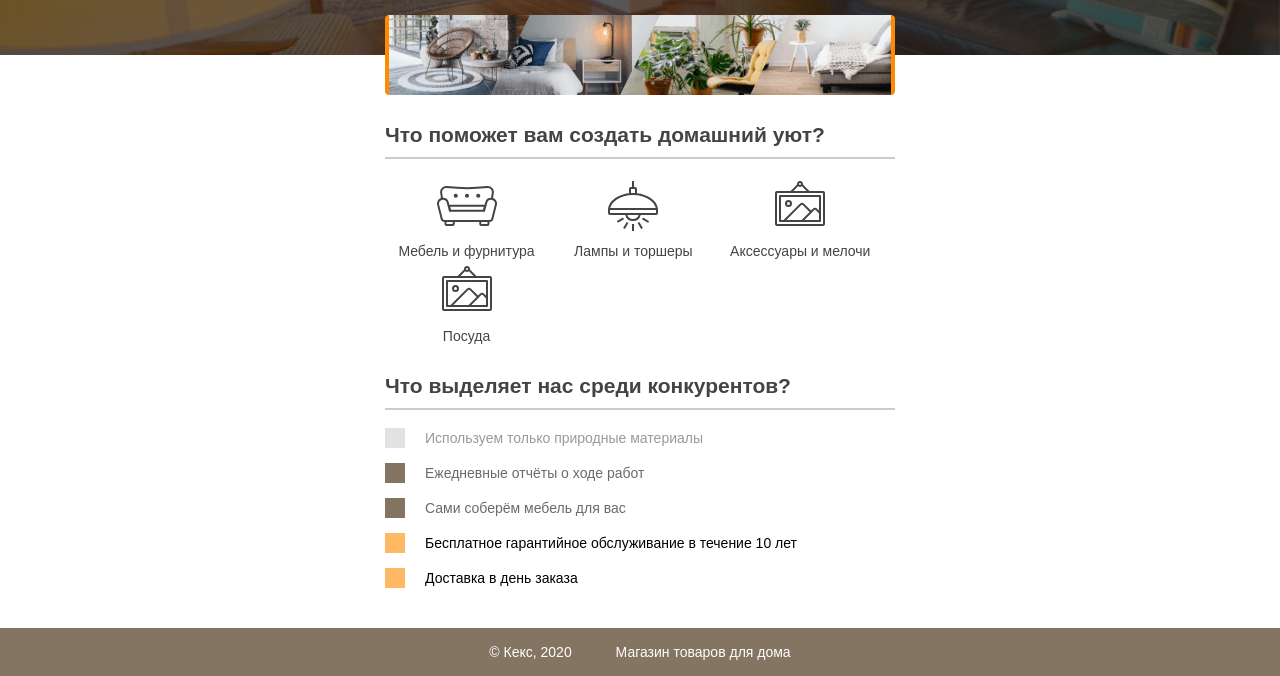
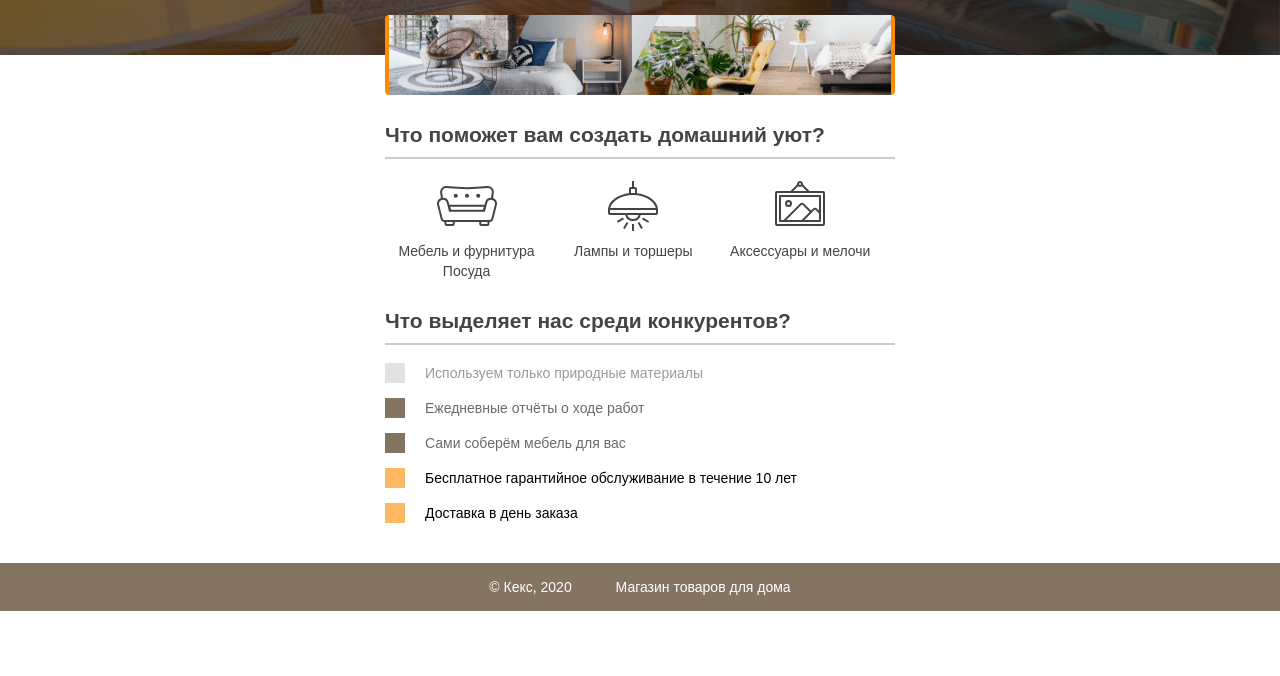
Before and after one commit to mylopert/Simple-page, a plain HTML site: page index.html in a window 1280 px wide. Shown: the part 161-837 px from the top of the page. After the commit the page ends 800 px from the top, so only its background shows below. Drawn offline with Linux system fonts and the light colour scheme.

Commit message:
Update index.html

```diff
--- a/index.html
+++ b/index.html
@@ -19,7 +19,7 @@
       <p class="feature-furniture">Мебель и фурнитура</p>
       <p class="feature-lighting">Лампы и торшеры</p>
       <p class="feature-accessories">Аксессуары и мелочи</p>
-      <p class="feature-accessories">Посуда</p>
+      <p class="feature-dishes">Посуда</p>
     </section>
 
     <section class="advantages">
```
